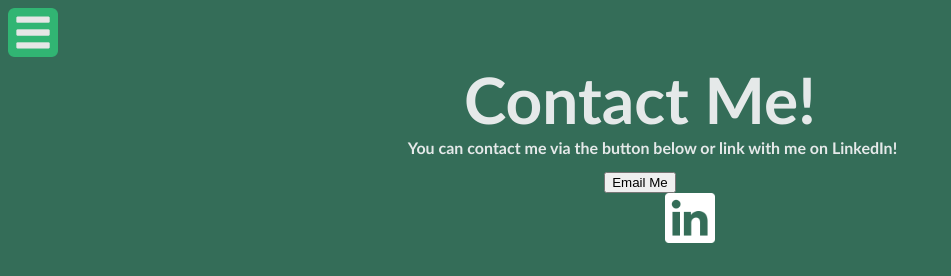
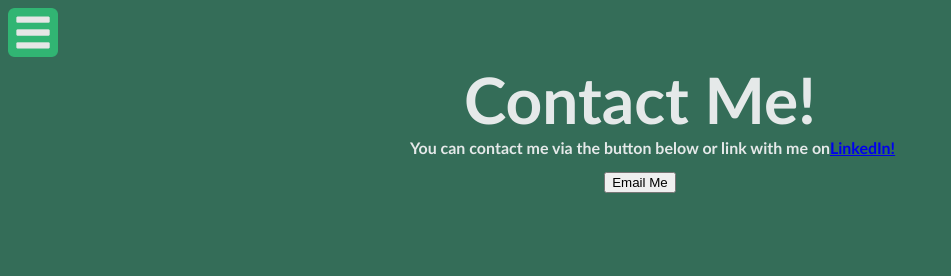
Before and after one commit to EdwardDobson/EdwardDobson.github.io, a plain HTML site: page ContactMe.html in a window 1280 px wide. Shown: the whole page, without its empty margins (0-951 px from the left). Drawn offline with Linux system fonts and the light colour scheme.

Commit message:
Update ContactMe.html

```diff
--- a/ContactMe.html
+++ b/ContactMe.html
@@ -112,18 +112,12 @@ introduction
   <h1>Contact Me!</h1>
 
 
-<introduction>You can contact me via the button below or link with me on LinkedIn!</introduction>
+<introduction>You can contact me via the button below or link with me on<a href="https://www.linkedin.com/in/edward-d-6628b8122/">LinkedIn!</a></description></introduction>
        <form action="mailto:edward.j.dobson@gmail.com" method="get" enctype="text/plain">
       <div style="text-align:center;">
         <input type="submit" name="submit" value="Email Me" />
       </div>
     </form>
-     <div class = "LinkedInImage">
-     <a href="https://www.linkedin.com/in/edward-d-6628b8122/">
-      <img src="Assets/In-White-128@2x.png" alt="In-Blue-128@2x.png" style="width:50px;height:50px;margin:0px 0px 50px 50px;">
-    </a>
-     </div>
-     </div>
 </div>
 </body>
 </html>
```
